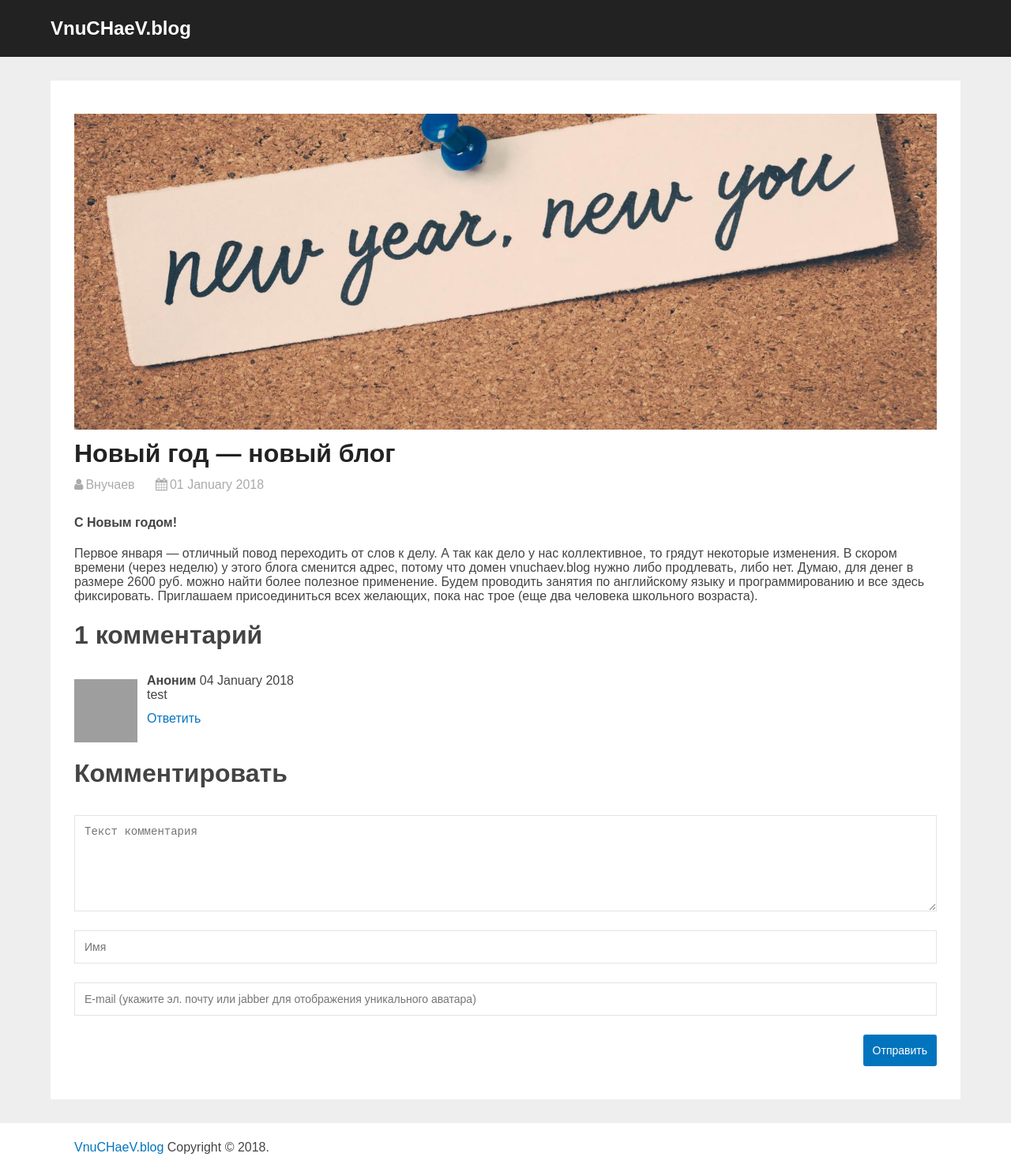
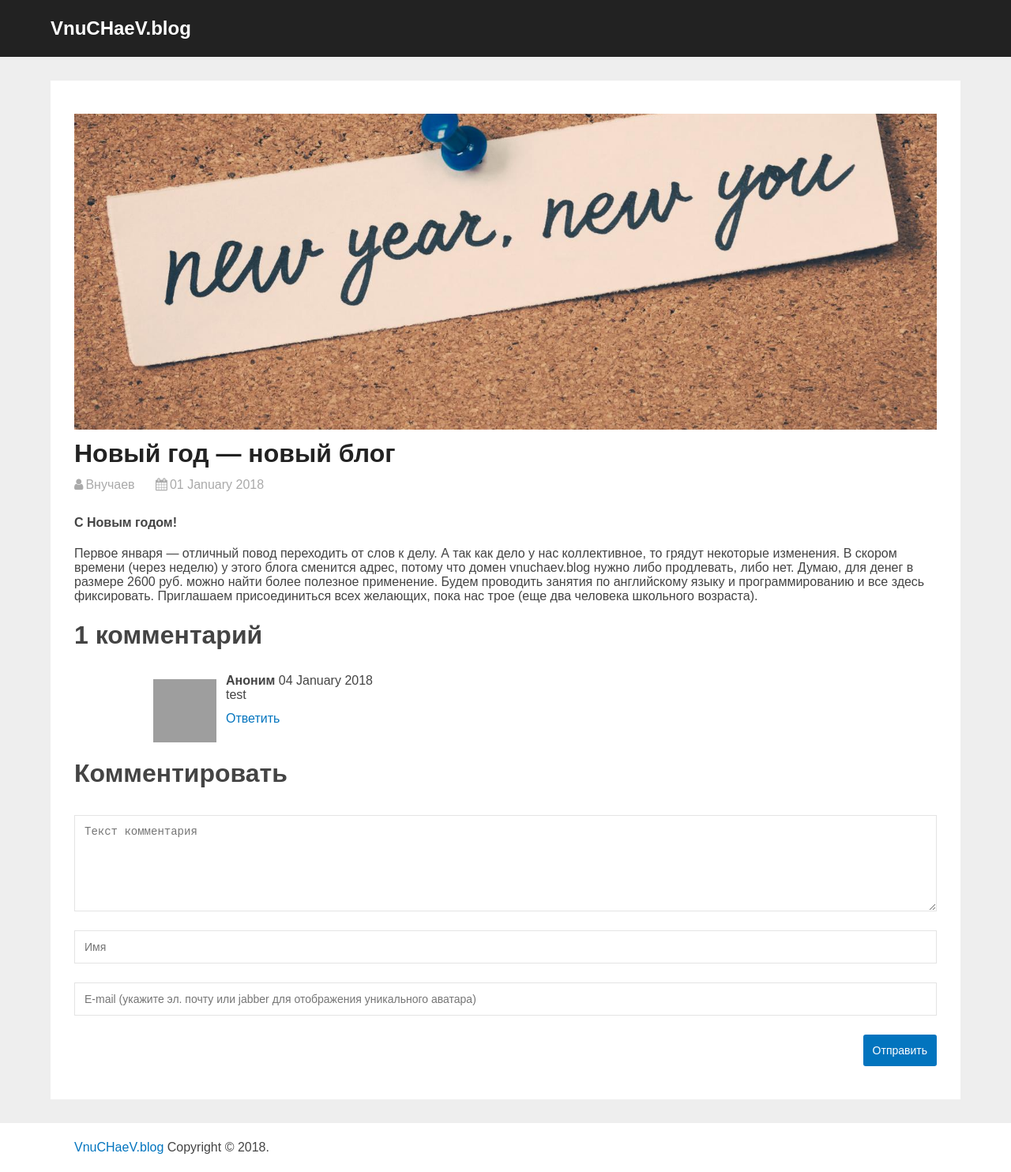
Before and after one commit to vitoyucepi/blog, a Jekyll site: the page built from _posts/2018-01-01-new-blog.md, in a window 1280 px wide. Shown: the whole page at 79% size. Built offline with Jekyll 4.4.1, drawn with Linux system fonts in a browser that asks for light colours; grey boxes are pictures that could not be loaded.

Commit message:
comment structure

```diff
--- a/_includes/comment.html
+++ b/_includes/comment.html
@@ -1,5 +1,5 @@
 {% assign id=include.reply_to | append: "-" | append: include.index %}
-<div class="comment">
+<div class="comment level{{ id.size | divided_by: 2 }}">
     <img class="avatar" src="https://www.gravatar.com/avatar/{{ email | default: '' | escape }}?s=80&d=monsterid" />
     <div class="commentbody">
         <div class="commentheader">
--- a/css/default.css
+++ b/css/default.css
@@ -212,3 +212,23 @@ body {
 .opener:checked ~ .responseform {
     display: block;
 }
+
+.level1 {
+    margin-left: 100px;
+}
+
+.level2 {
+    margin-left: 200px;
+}
+
+.level3 {
+    margin-left: 300px;
+}
+
+.level4 {
+    margin-left: 400px;
+}
+
+div[class^="level"] {
+    margin-left: 500px;
+}
```
